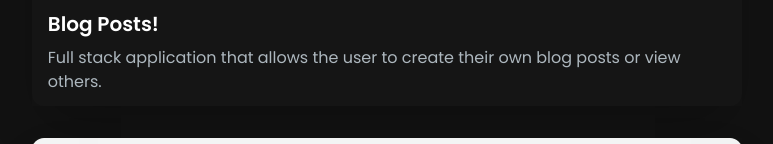
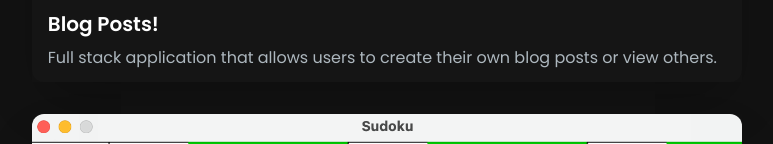
Before and after one commit to JoshRosenfeld10/portfolio, a Next.js app: page / in a window 1280 px wide. Shown: the part 2058-2202 px from the top of the page, without its empty margins (253-1026 px from the left). Built offline with nearby package versions, Linux system fonts and the light colour scheme.

Commit message:
changed project description

```diff
--- a/app/components/ProjectSection/projectData.ts
+++ b/app/components/ProjectSection/projectData.ts
@@ -9,7 +9,7 @@ export interface ProjectType {
 const projectData: ProjectType[] = [
     {
         title: 'Blog Posts!',
-        description: 'Full stack application that allows the user to create their own blog posts or view others.',
+        description: 'Full stack application that allows users to create their own blog posts or view others.',
         imagePath: '/images/1.png',
         githubLink: 'https://github.com/JoshRosenfeld10/Blog-Posts',
         previewLink: 'https://posts-project-jr.netlify.app/'
```
